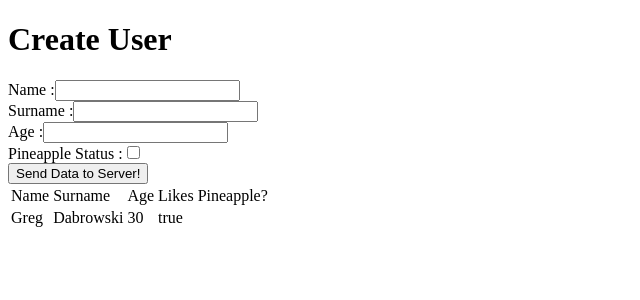
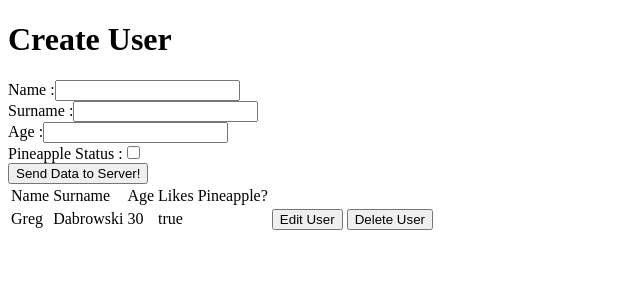
Before and after one commit to barPython123/prisma-web-app, a React app in the folder frontend/: page / in a window 1280 px wide. Shown: the top 300 px of the page, without its empty margins (0-640 px from the left). Built offline with nearby package versions, Linux system fonts and the light colour scheme.

Commit message:
added buttons to delete/change Users

```diff
--- a/frontend/src/components/User.tsx
+++ b/frontend/src/components/User.tsx
@@ -14,6 +14,12 @@ function User() {
       <td>{someUser.surname}</td>
       <td>{someUser.age}</td>
       <td>{someUser.doesLikePineapple ? "true" : "false"}</td>
+      <td>
+        <button>Edit User</button>
+      </td>
+      <td>
+        <button>Delete User</button>
+      </td>
     </tr>
   );
 }
```
